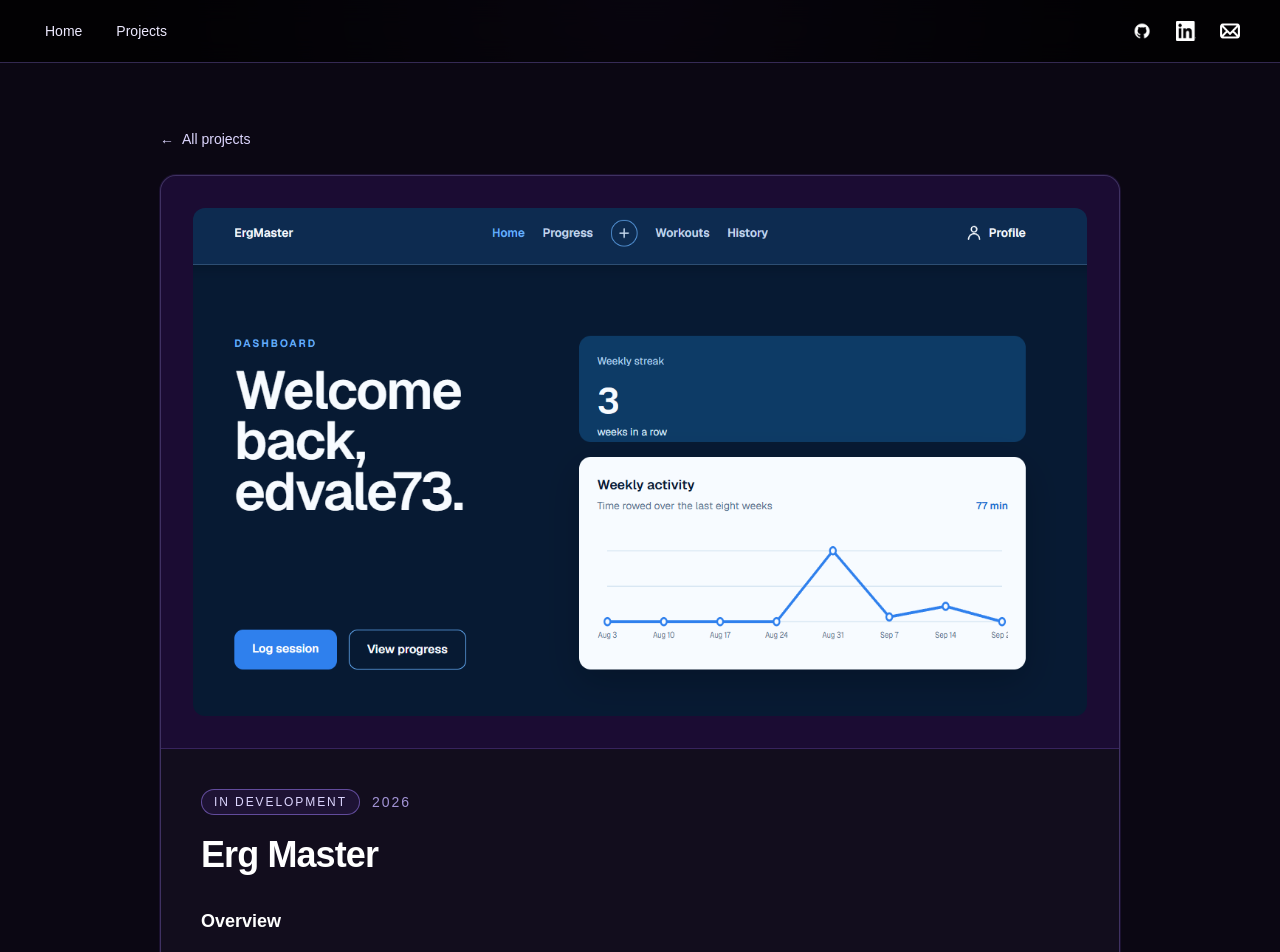
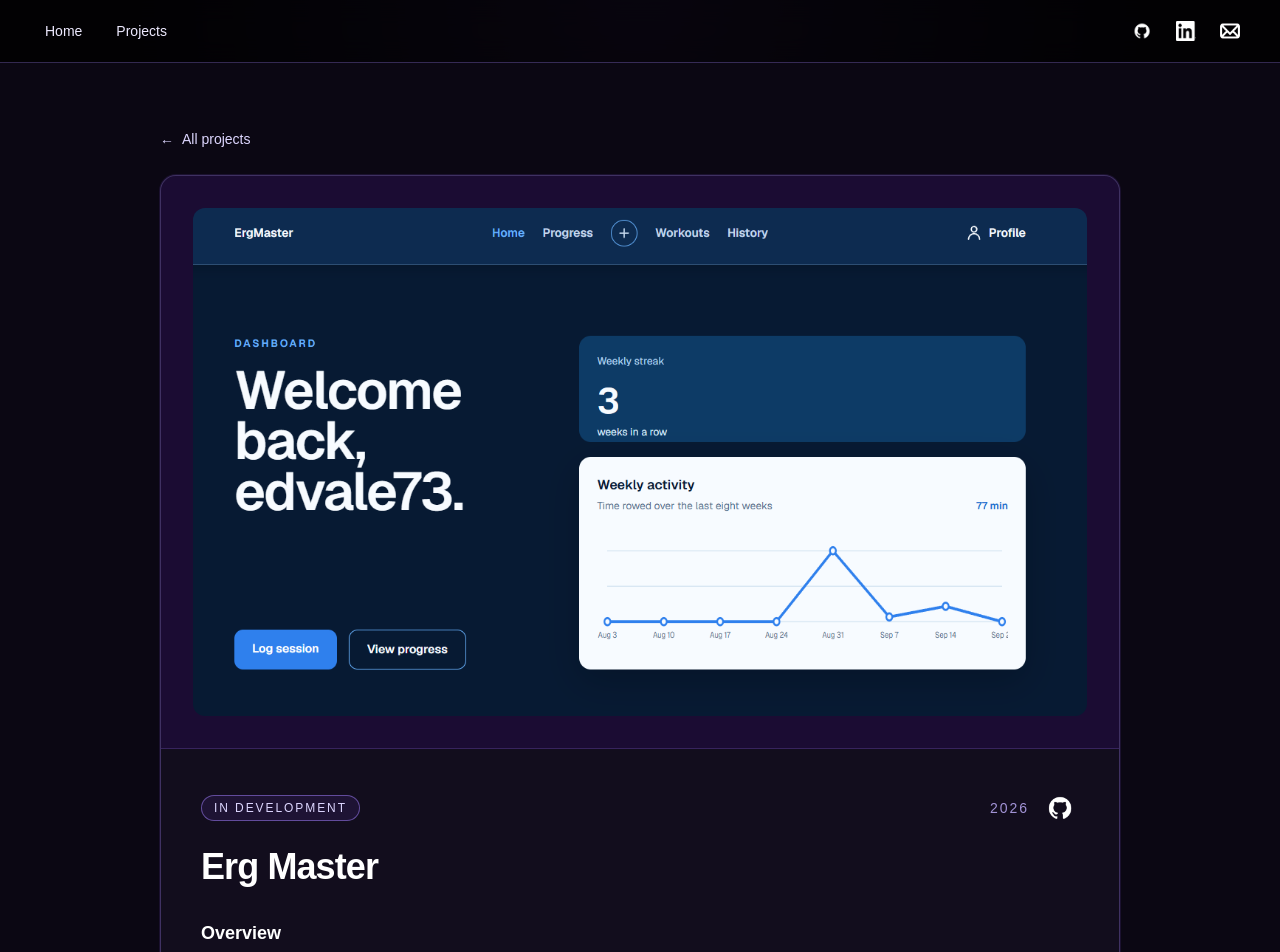
Before and after one commit to edvale732/website, a Next.js app: page /projects/erg-master in a window 1280 px wide. Shown: the top 952 px of the page. Built offline with nearby package versions, Linux system fonts and the light colour scheme; no server answers.

Commit message:
display readme on project page if url provided

```diff
--- a/app/projects/[slug]/page.tsx
+++ b/app/projects/[slug]/page.tsx
@@ -3,6 +3,8 @@ import Link from 'next/link';
 import type { Metadata } from 'next';
 import { notFound } from 'next/navigation';
 import { projects } from '@/app/projects/project-data';
+import ProjectReadme from '@/app/ui/project-readme';
+import GitHubIcon from '@/app/ui/icons/github-white.png';
 
 type ProjectPageProps = {
   params: Promise<{ slug: string }>;
@@ -68,11 +70,32 @@ export default async function ProjectPage({ params }: ProjectPageProps) {
               <span className="inline-flex items-center rounded-full border border-violet-400/50 bg-violet-500/10 px-3 py-1 text-xs font-medium uppercase tracking-[0.16em] text-violet-200">
                 {project.status}
               </span>
+              <div className="ml-auto flex items-center gap-3">
                 <span className="text-sm font-medium uppercase tracking-[0.14em] text-violet-300/80">
                   {project.year}
                 </span>
+                {project.href?.startsWith('https://github.com/') ? (
+                  <a
+                    href={project.href}
+                    target="_blank"
+                    rel="noreferrer"
+                    aria-label={`View ${project.title} on GitHub`}
+                    className="rounded-full p-1 transition hover:bg-violet-400/10 focus:outline-none focus:ring-2 focus:ring-violet-400"
+                  >
+                    <Image
+                      src={GitHubIcon}
+                      alt=""
+                      width={30}
+                      height={30}
+                      className="h-[30px] w-[30px]"
+                    />
+                  </a>
+                ) : null}
+              </div>
             </div>
 
+            {!project.readmeUrl ? (
+              <>
                 <h1 className="text-3xl font-semibold tracking-tight text-white sm:text-4xl">
                   {project.title}
                 </h1>
@@ -97,6 +120,12 @@ export default async function ProjectPage({ params }: ProjectPageProps) {
                     ))}
                   </ul>
                 </section>
+              </>
+            ) : null}
+
+            {project.readmeUrl ? (
+              <ProjectReadme readmeUrl={project.readmeUrl} />
+            ) : null}
 
             {project.href ? (
               <a
```
Lines whose indentation alone changed are shown as unchanged.
